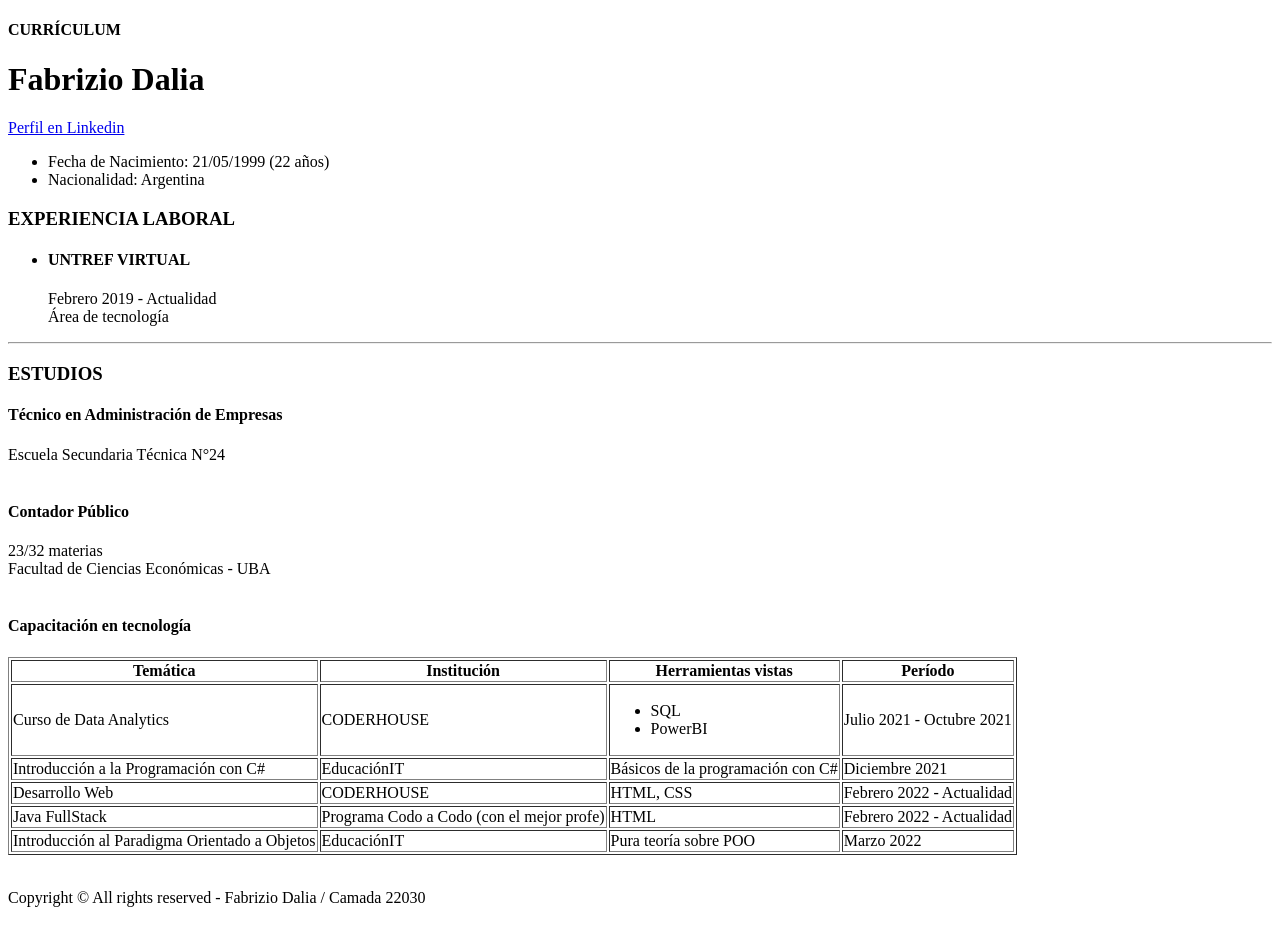
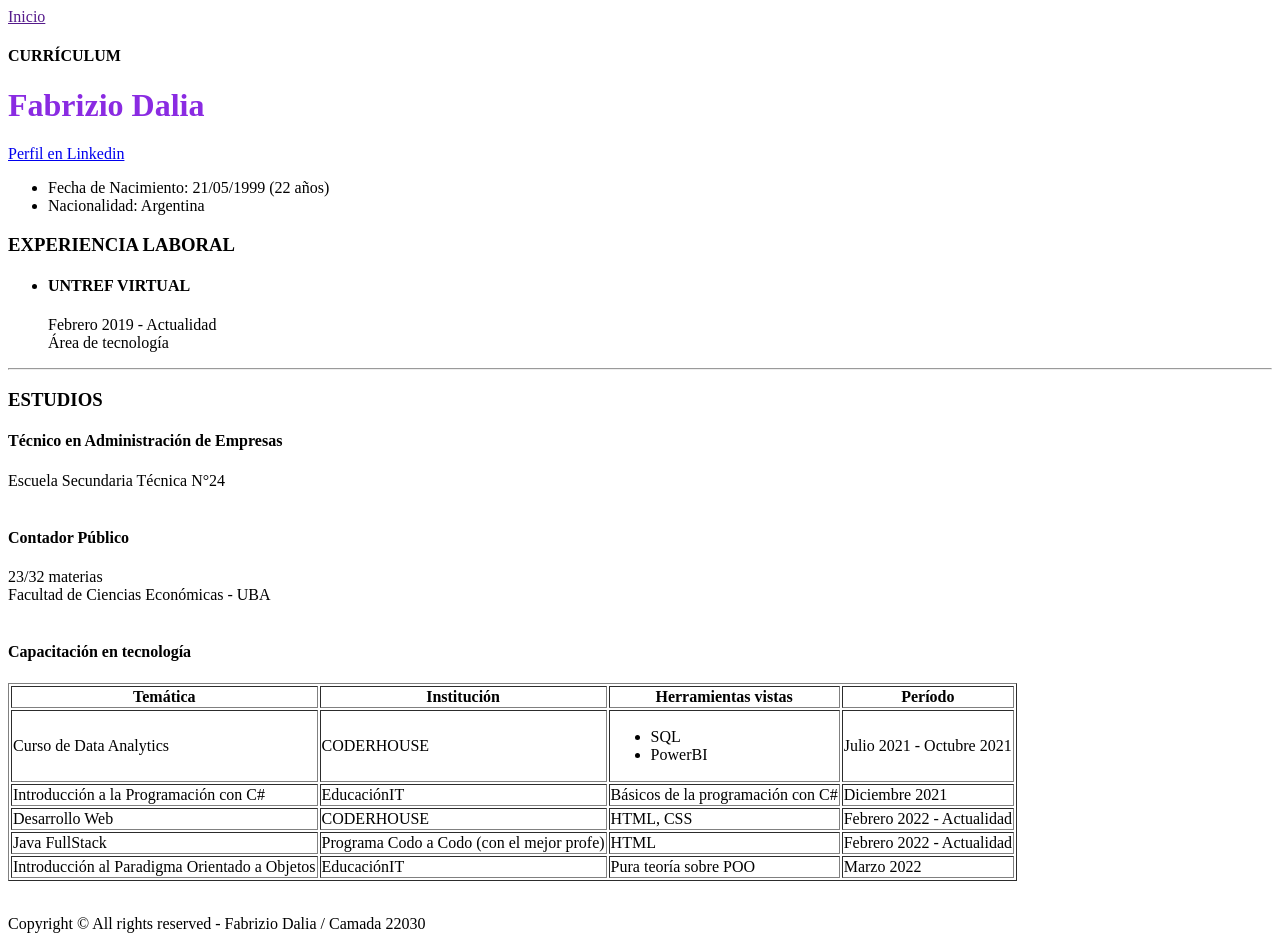
Before and after one commit to fdalia/Primer-entregable, a plain HTML site: page index.html in a window 1280 px wide. Before the commit the page ends 915 px from the top, so only its background shows below. Drawn offline with Linux system fonts and the light colour scheme.

Commit message:
Le pusimos color al nombre

```diff
--- a/index.html
+++ b/index.html
@@ -7,19 +7,21 @@
     <meta http-equiv="X-UA-Compatible" content="IE=edge">
     <meta name="viewport" content="width=device-width, initial-scale=1.0">
     <title>Ejercicio 1</title>
+    <link rel="stylesheet" href="style.css">
 </head>
 
 <body>
 
     <header>
         <nav>
-            <a href=""></a>
+            <a href="">Inicio</a>
+
         </nav>
     </header>
 
     <main>
         <h4>CURRÍCULUM</h4>
-        <h1>Fabrizio Dalia</h1>
+        <h1 id="nombre">Fabrizio Dalia</h1>
         <p>
             <a href="https://www.linkedin.com/in/fabrizio-dalia-84106b184/">Perfil en Linkedin</a>
             <ul>
--- /dev/null
+++ b/style.css
@@ -0,0 +1,3 @@
+#nombre {
+    color: blueviolet;
+}
```
